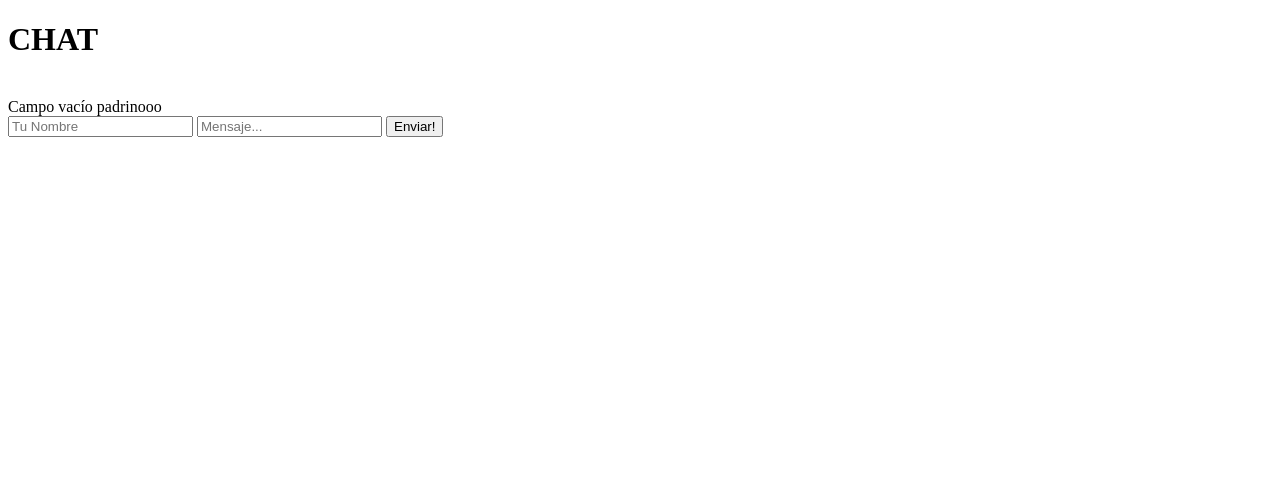
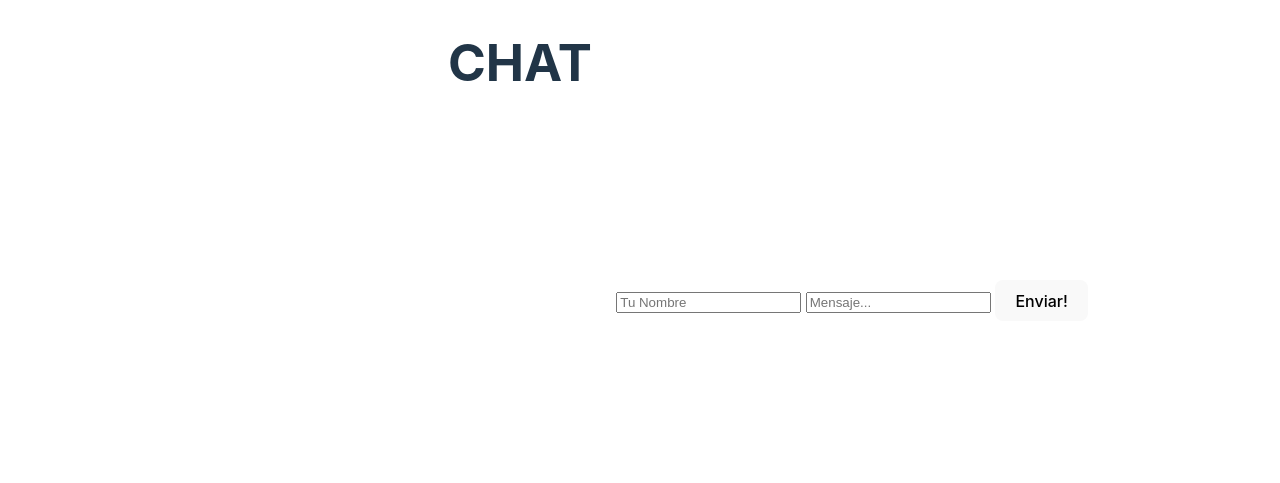
Before and after one commit to cruzferrer/CHAThost, a website: page public/index.html in a window 1280 px wide. Drawn offline with Linux system fonts and the light colour scheme; the site is published under a folder, as on GitHub Pages, so addresses that start at the root find nothing; no server answers.

Commit message:
aaaaaaaaa

```diff
--- a/public/index.html
+++ b/public/index.html
@@ -5,7 +5,7 @@
   <title>CHATT</title>
   <script src="socket.io.js"></script>
   <script src="main.js"></script>
-  <link rel="stylesheet" href="/CHAThost/style.css">
+  <link rel="stylesheet" href="../style.css">
 
 </head>
 <body>
```
